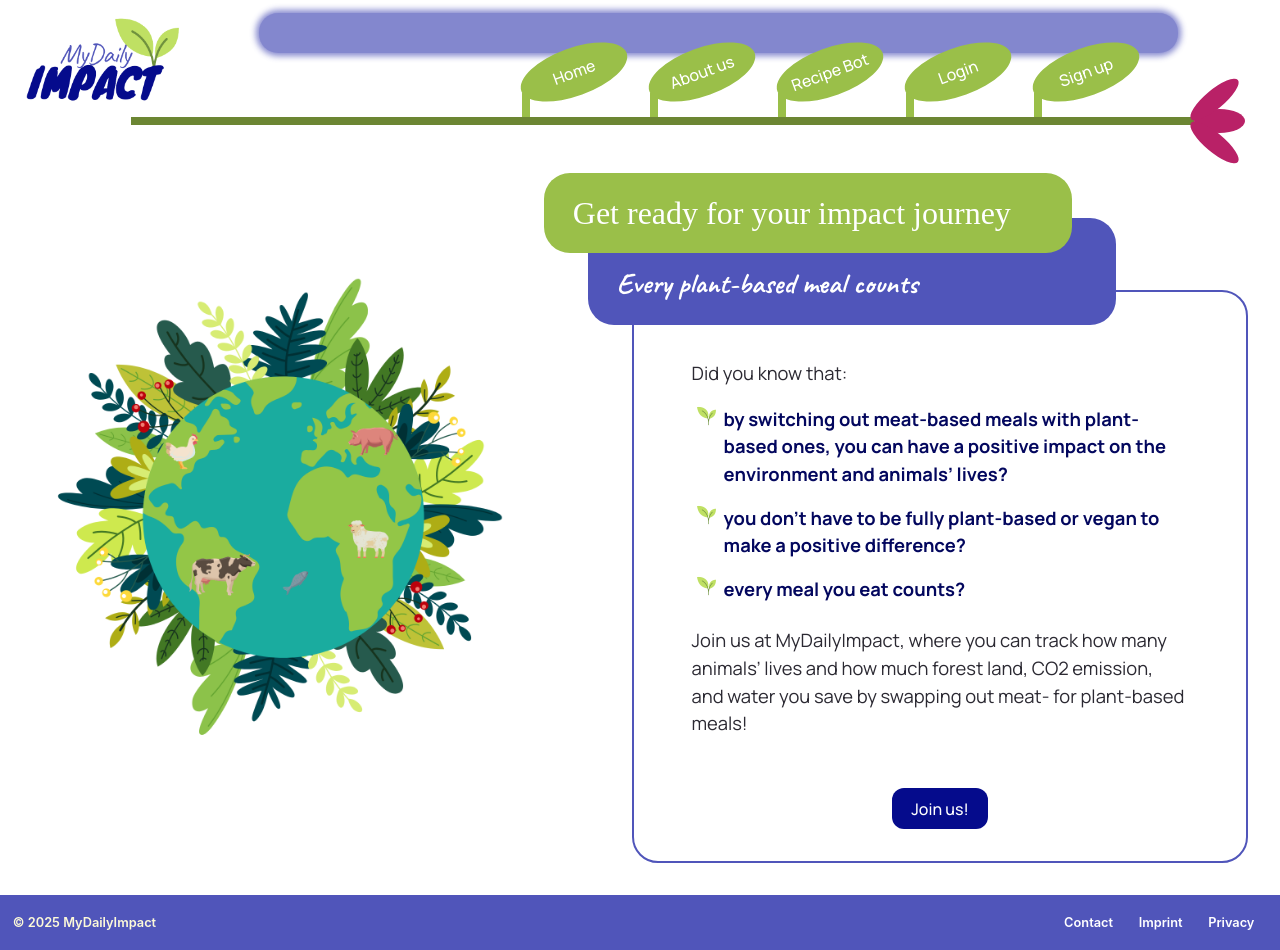
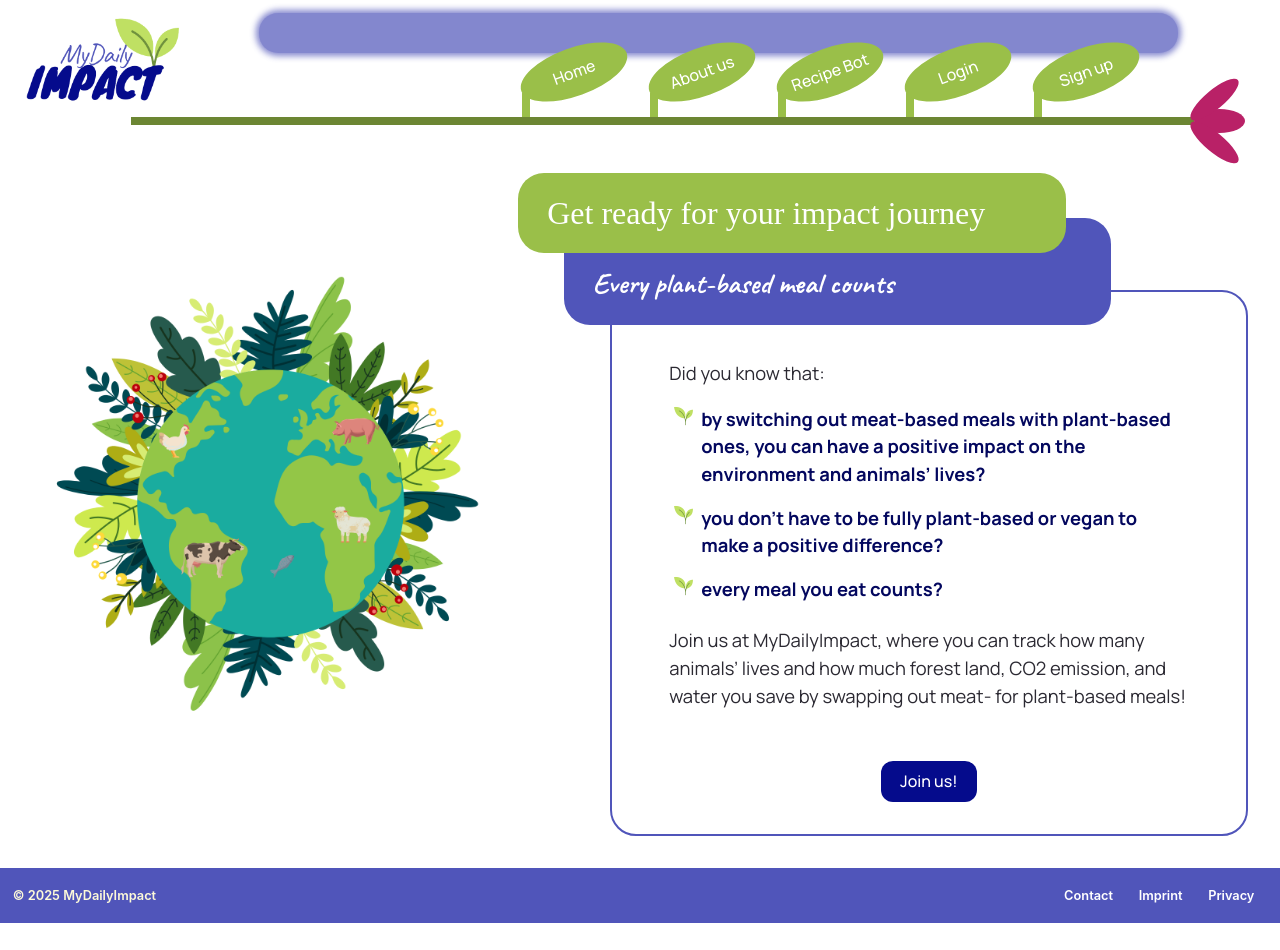
Before and after one commit to TechLabs-Remote-Bootcamp/WS24-MyDailyImpact, a React (Vite) app in the folder mdi-react/: page / in a window 1280 px wide. After the commit the page ends 923 px from the top, so only its background shows below. Built offline with nearby package versions, Linux system fonts and the light colour scheme; a web font is replaced by a local one.

Commit message:
fix: fixing styling on recipe bot page

```diff
--- a/mdi-react/src/components/Content_LR.module.scss
+++ b/mdi-react/src/components/Content_LR.module.scss
@@ -8,6 +8,12 @@
   margin: 0 2rem 2rem 2rem;
   justify-content: space-evenly;
   align-items: center;
+  .leftBox {
+    width: 40%;
+  }
+  .rightBox {
+    width: 60%;
+  }
 }
 
 @media only screen and (max-width: 850px) {
--- a/mdi-react/src/components/LC_bigImage.module.scss
+++ b/mdi-react/src/components/LC_bigImage.module.scss
@@ -1,5 +1,5 @@
 .image-box {
-  max-width: 45vw;
+  max-width: 100%;
   max-height: calc(100vh - 18rem);
 }
 
--- a/mdi-react/src/components/RC_recipeBot.jsx
+++ b/mdi-react/src/components/RC_recipeBot.jsx
@@ -22,33 +22,33 @@ export default function RC_recipeBot() {
     }
   };
   return (
-    <>
+    <div className={styles["recipe-bot-container"]}>
       <ColoredContainers
         h2Text="Let me help you find a recipe!"
         h3Text="Planty is here to answer your plant-based recipe questions"
       >
-          <div className={styles.messages}>
+          <div className={styles["messages"]}>
             {messages.map((msg, index) => (
               <div
                 key={index}
-                className={`${styles.message} ${
+                className={`${styles["message"]} ${
                   msg.sender === "planty"
-                    ? styles.plantyMessage
-                    : styles.userMessage
+                    ? styles["plantyMessage"]
+                    : styles["userMessage"]
                 }`}
               >
                 {msg.sender === "planty" && (
                   <img
                     src={plantyImage}
                     alt="Planty"
-                    className={styles.plantyImage}
+                    className={styles["plantyImage"]}
                   />
                 )}
                 <p>{msg.text}</p>
               </div>
             ))}
           </div>
-          <div className={styles.inputContainer}>
+          <div className={styles["inputContainer"]}>
             <input
               type="text"
               value={input}
@@ -58,6 +58,6 @@ export default function RC_recipeBot() {
             <Button onClick={handleSend}>Send</Button>
           </div>
       </ColoredContainers>
-    </>
+    </div>
   );
 }
--- a/mdi-react/src/components/pages/RecipeBot.module.scss
+++ b/mdi-react/src/components/pages/RecipeBot.module.scss
@@ -62,15 +62,6 @@
 
 //Left side of the page (image)
 
-@keyframes NAME {
-  from {
-    transform: rotate(0deg);
-  }
-  to {
-    transform: rotate(360deg);
-  }
-}
-
 .plantyImageContainer {
   position: relative;
   width: 30rem;
```
